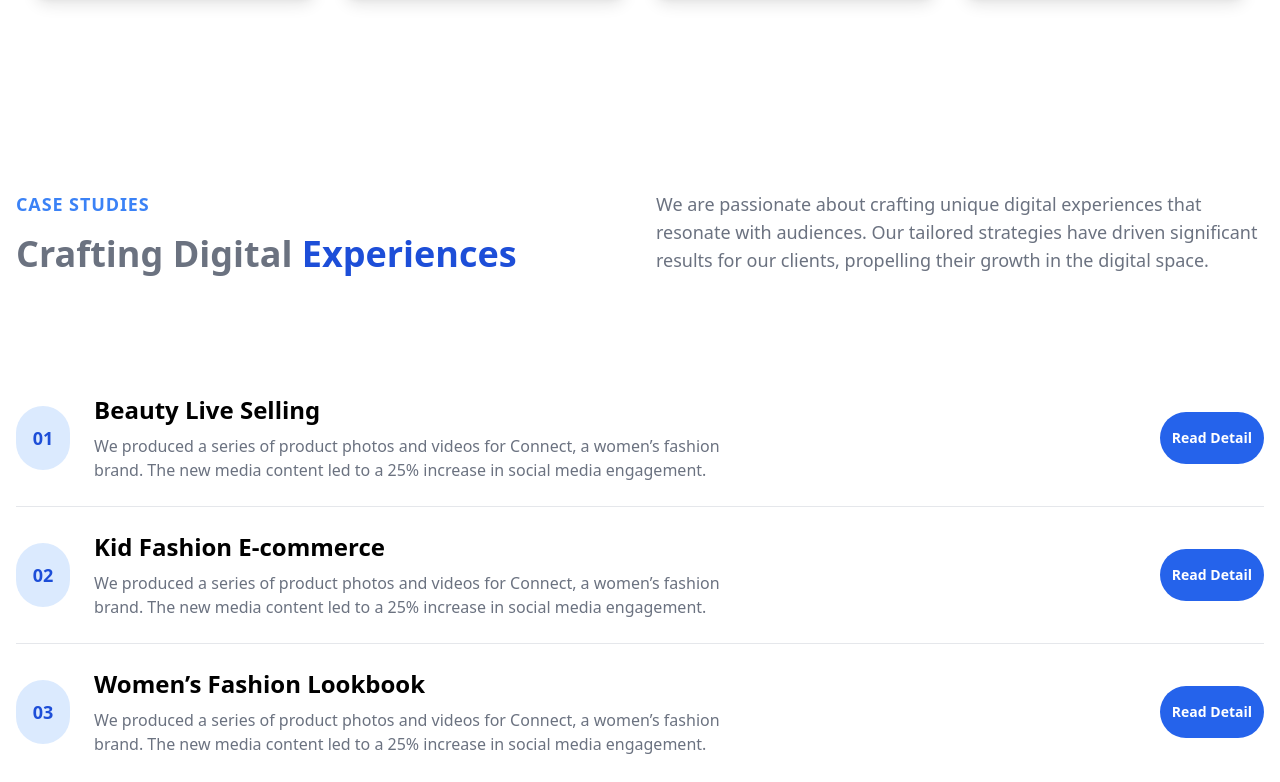
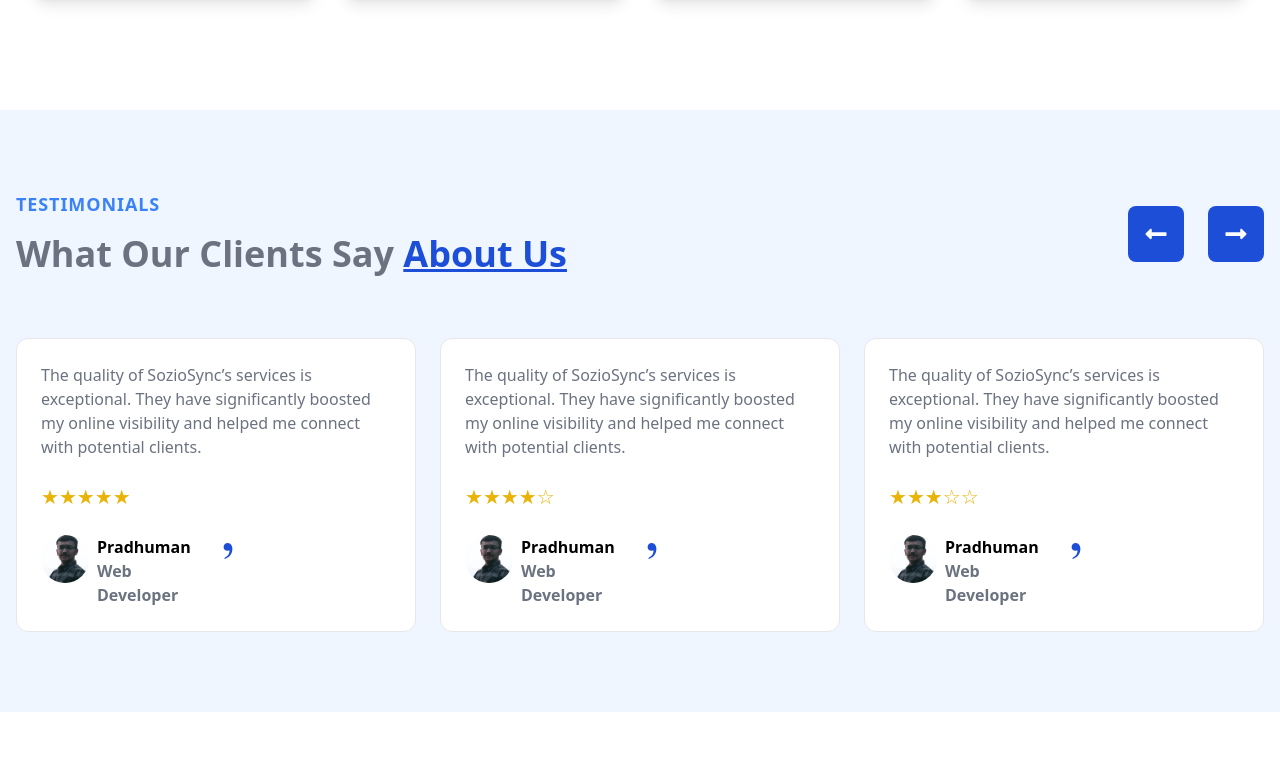
Before and after one commit to PradhumanSinghNaruka/Digital-Marketing, a React (Create React App) app in the folder frontend/: page / in a window 1280 px wide. Shown: the part 3998-4780 px from the top of the page. Built offline with nearby package versions, Linux system fonts and the light colour scheme.

Commit message:
full stack

```diff
--- a/frontend/src/components/Why.js
+++ b/frontend/src/components/Why.js
@@ -92,72 +92,142 @@
 
 // export default Why;
 
-import React from "react";
+import React, { useState } from "react";
+import { FaLongArrowAltRight } from "react-icons/fa";
+import { FaLongArrowAltLeft } from "react-icons/fa";
+import { SiComma } from "react-icons/si";
+import photo from "../image/psn.png";
 
 function Why() {
   const steps = [
     {
       id: 1,
-      image: "01",
-      title: "Beauty Live Selling",
-      description:
-        "We produced a series of product photos and videos for Connect, a women’s fashion brand. The new media content led to a 25% increase in social media engagement.",
+      title:
+        "The quality of SozioSync’s services is exceptional. They have significantly boosted my online visibility and helped me connect with potential clients.",
+      rating: "5",
+      image: photo,
+      name: "Pradhuman",
+      review: "Web Developer",
     },
     {
       id: 2,
-      image: "02",
-      title: "Kid Fashion E-commerce",
-      description:
-        "We produced a series of product photos and videos for Connect, a women’s fashion brand. The new media content led to a 25% increase in social media engagement.",
+      title:
+        "The quality of SozioSync’s services is exceptional. They have significantly boosted my online visibility and helped me connect with potential clients.",
+      rating: "4.5",
+      image: photo,
+      name: "Pradhuman",
+      review: "Web Developer",
     },
     {
       id: 3,
-      image: "03",
-      title: "Women’s Fashion Lookbook",
-      description:
-        "We produced a series of product photos and videos for Connect, a women’s fashion brand. The new media content led to a 25% increase in social media engagement.",
+      title:
+        "The quality of SozioSync’s services is exceptional. They have significantly boosted my online visibility and helped me connect with potential clients.",
+      rating: "3",
+      image: photo,
+      name: "Pradhuman",
+      review: "Web Developer",
+    },
+    {
+      id: 4,
+      title:
+        "The quality of SozioSync’s services is exceptional. They have significantly boosted my online visibility and helped me connect with potential clients.",
+      rating: "5",
+      image: photo,
+      name: "Pradhuman",
+      review: "Web Developer",
+    },
+    {
+      id: 5,
+      title:
+        "The quality of SozioSync’s services is exceptional. They have significantly boosted my online visibility and helped me connect with potential clients.",
+      rating: "5",
+      image: photo,
+      name: "Pradhuman",
+      review: "Web Developer",
+    },
+    {
+      id: 6,
+      title:
+        "The quality of SozioSync’s services is exceptional. They have significantly boosted my online visibility and helped me connect with potential clients.",
+      rating: "4.5",
+      image: photo,
+      name: "Pradhuman",
+      review: "Web Developer",
     },
   ];
+
+  const [currentIndex, setCurrentIndex] = useState(0);
+
+  const handlePrev = () => {
+    if (currentIndex > 0) {
+      setCurrentIndex(currentIndex - 1);
+    }
+  };
+
+  const handleNext = () => {
+    if (currentIndex + 3 < steps.length) {
+      setCurrentIndex(currentIndex + 1);
+    }
+  };
+
+  const visibleItems = steps.slice(currentIndex, currentIndex + 3);
   return (
-    <div className="w-full bg-white text-black py-12 md:py-20 mt-12 md:mt-16">
+    <div className="w-full bg-blue-50 text-black py-12 md:py-20 mt-12 md:mt-16">
       <div className="max-w-screen-xl mx-auto px-4">
         <div className="flex flex-col md:flex-row md:justify-between md:items-start gap-8">
           <div className="md:w-1/2 flex flex-col items-start text-start space-y-4">
             <p className="text-base md:text-lg font-semibold uppercase tracking-wider text-blue-500">
-              CASE STUDIES
+              TESTIMONIALS
             </p>
             <h1 className="text-2xl md:text-3xl lg:text-4xl font-bold w-full">
-              <span className="text-gray-500">Crafting Digital </span>
-              <span className="text-blue-700">Experiences</span>
+              <span className="text-gray-500">What Our Clients Say </span>
+              <span className="text-blue-700 underline"> About Us</span>
             </h1>
           </div>
-          <div className="md:w-1/2 flex flex-col items-start text-start">
-            <p className="text-gray-500 text-md md:text-lg w-full text-wrap">
-              We are passionate about crafting unique digital experiences that
-              resonate with audiences. Our tailored strategies have driven
-              significant results for our clients, propelling their growth in
-              the digital space.
-            </p>
+          <div className="md:w-1/2 flex flex-row justify-end mt-4 items-end text-end gap-6">
+            <FaLongArrowAltLeft
+              onClick={handlePrev}
+              className="w-14 h-14 p-4 rounded-lg bg-blue-700 text-white cursor-pointer"
+            />
+            <FaLongArrowAltRight
+              onClick={handleNext}
+              className="w-14 h-14 p-4 rounded-lg bg-blue-700 text-white cursor-pointer"
+            />
           </div>
         </div>
-        <div className="flex flex-col divide-y divide-gray-200 mt-16 md:mt-24">
-          {steps.map((item) => (
+
+        <div className="grid grid-cols-1 md:grid-cols-3 gap-6 mt-12 md:mt-16">
+          {visibleItems.map((item) => (
             <div
               key={item.id}
-              className="flex flex-col md:flex-row md:items-center justify-between py-6 gap-4"
+              className="border bg-white rounded-xl p-2 hover:shadow-xl"
             >
-              <div className="flex items-start md:items-center gap-6 flex-1">
-                <div className="flex items-center justify-center w-16 h-16 rounded-full bg-blue-100 text-blue-700 font-bold text-lg">
-                  {item.id.toString().padStart(2, "0")}
-                </div>
-                <div className="space-y-2">
-                  <h3 className="text-2xl font-bold text-black">{item.title}</h3>
-                  <p className="text-gray-500 text-base text-balance">{item.description}</p>
+              <div className="grid items-start md:items-center gap-6 flex-1 p-4">
+                <h1 className="text-gray-500">{item.title}</h1>
+                <p className="text-yellow-500 text-xl">
+                  {"★".repeat(Math.floor(item.rating))}
+                  {"☆".repeat(5 - Math.floor(item.rating))}
+                </p>
+                <div className="space-y-2 w-full flex gap-2">
+                  <div className="w-1/2 flex gap-2">
+                    <img
+                      src={item.image}
+                      alt=""
+                      className="w-12 h-12 rounded-full"
+                    />
+                    <h1 className="font-bold">
+                      {item.name}
+                      <br />
+                      <span className="text-gray-500 font-semibold">
+                        {item.review}
+                      </span>
+                    </h1>
+                  </div>
+                  <div className="w-1/2 text-end justify-end items-end">
+                    <SiComma className="text-blue-700 text-end" />
+                  </div>
                 </div>
               </div>
-              <button className="bg-blue-600 hover:bg-blue-700 text-white p-4 px-3 rounded-full text-sm font-semibold transition">
-                Read Detail
-              </button>
             </div>
           ))}
         </div>
--- a/frontend/src/pages/Home.js
+++ b/frontend/src/pages/Home.js
@@ -18,8 +18,8 @@ function Home() {
         <Data />
         <Product />
         <Why />
+        <Slide />
         <Compare/>
-        <Slide />
         <Questions />
       </div>
     </>
```
Also changed, not shown: frontend/src/image/psn.png (added).
